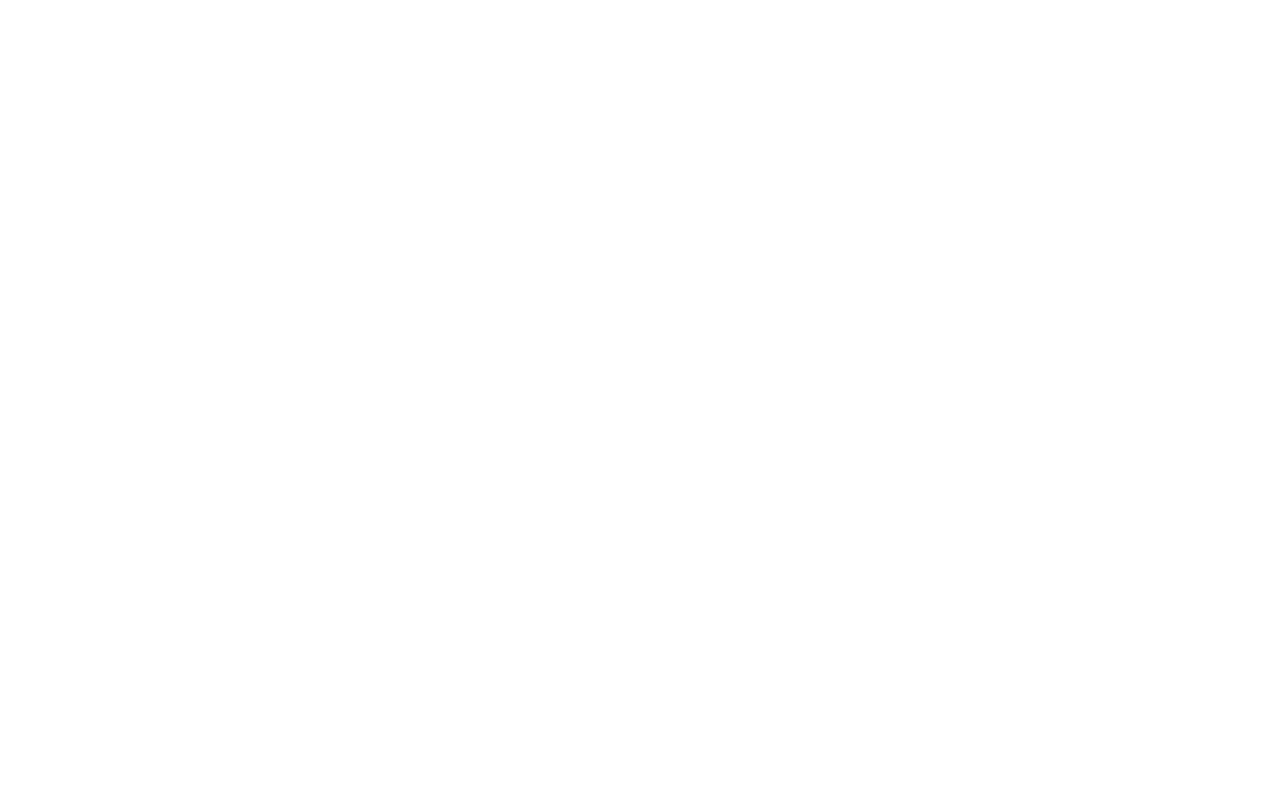
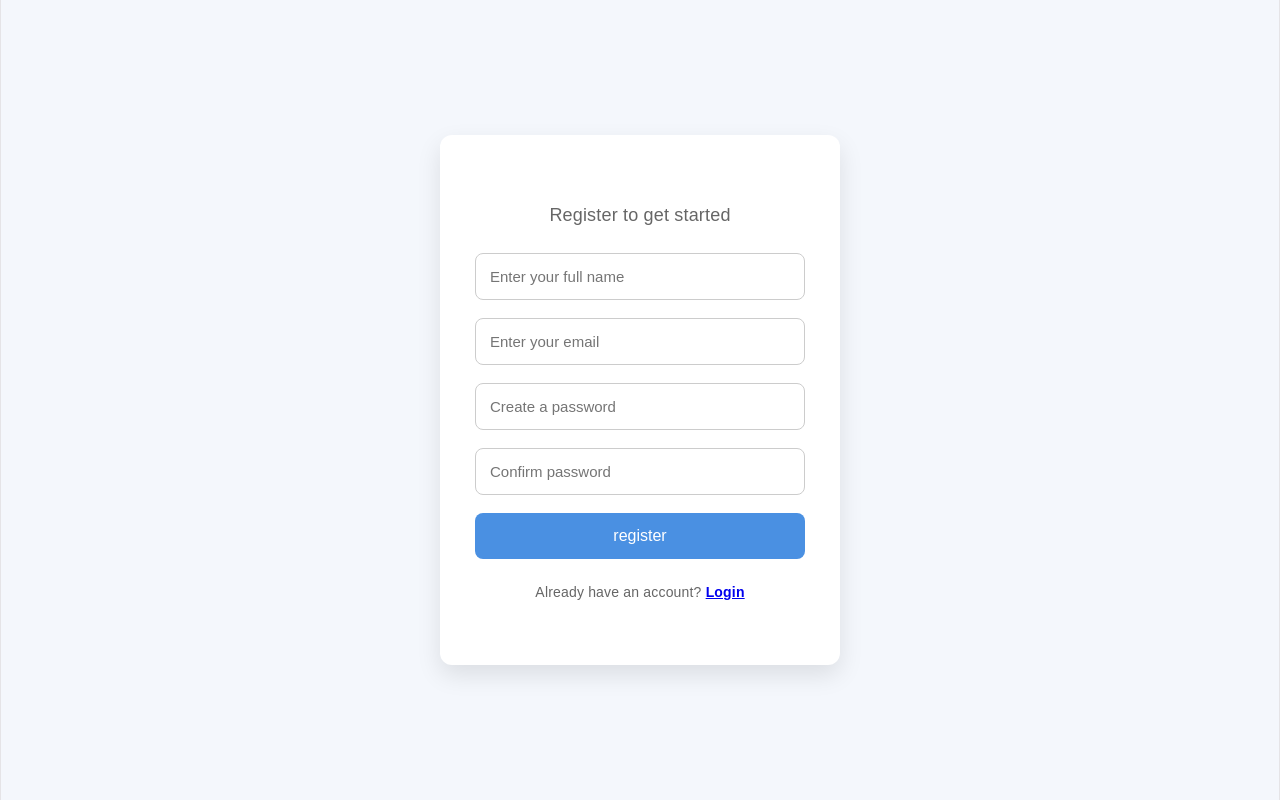
Before and after one commit to muhammadniishad786-rgb/weatherApp, a React (Vite) app: page /register in a window 1280 px wide. Before the commit this address had no page. Built offline with nearby package versions, Linux system fonts and the light colour scheme.

Commit message:
setup MainLayout and AuthLaout

```diff
--- a/src/components/button/Button.css
+++ b/src/components/button/Button.css
@@ -66,3 +66,12 @@
 
   transition: 0.3s;
 }
+
+.register-btn{
+  background-color: #4a90e2;
+  color: white;
+  font-size: 16px;
+  cursor: pointer;
+  transition: 0.3s;
+  width: 100%;
+}
--- /dev/null
+++ b/src/layout/AuthLayout.jsx
@@ -0,0 +1,10 @@
+import React from 'react'
+import { Outlet } from 'react-router-dom'
+
+function AuthLayout() {
+  return (
+    <Outlet />
+  )
+}
+
+export default AuthLayout
--- /dev/null
+++ b/src/pages/login/Login.css
@@ -0,0 +1,84 @@
+* {
+  margin: 0;
+  padding: 0;
+  box-sizing: border-box;
+  font-family: Arial, Helvetica, sans-serif;
+}
+
+.login-container {
+  width: 100%;
+  min-height: 100vh;
+  background-color: #f4f7fc;
+
+  display: flex;
+  justify-content: center;
+  align-items: center;
+}
+
+.login-card {
+  width: 380px;
+  background-color: white;
+  padding: 35px;
+  border-radius: 12px;
+  box-shadow: 0 10px 25px rgba(0, 0, 0, 0.1);
+}
+
+.login-card h1 {
+  text-align: center;
+  color: #333;
+  margin-bottom: 10px;
+}
+
+.login-card p {
+  text-align: center;
+  color: #666;
+  margin-bottom: 25px;
+}
+
+.login-form {
+  display: flex;
+  flex-direction: column;
+  gap: 18px;
+}
+
+.login-form input {
+  padding: 14px;
+  border: 1px solid #ccc;
+  border-radius: 8px;
+  font-size: 15px;
+  outline: none;
+}
+
+.login-form input:focus {
+  border-color: #4a90e2;
+}
+
+.login-btn {
+  padding: 14px;
+  border: none;
+  border-radius: 8px;
+  background-color: #4a90e2;
+  color: white;
+  font-size: 16px;
+  cursor: pointer;
+  transition: 0.3s;
+}
+
+.login-btn:hover {
+  background-color: #357abd;
+}
+
+.register-text {
+  margin-top: 20px;
+  font-size: 14px;
+}
+
+.register-text span {
+  color: #4a90e2;
+  font-weight: bold;
+  cursor: pointer;
+}
+
+.register-text span:hover {
+  text-decoration: underline;
+}
--- /dev/null
+++ b/src/pages/login/Login.jsx
@@ -0,0 +1,35 @@
+import React from "react";
+import "./Login.css";
+import { Link } from "react-router-dom";
+import Button from "../../components/button/Button";
+
+function Login() {
+  return (
+    <div className="login-container">
+      <div className="login-card">
+        <h1>Welcome </h1>
+        <p>Sign in to your account</p>
+
+        <form className="login-form">
+          <input
+            type="email"
+            placeholder="Enter your email"
+          />
+
+          <input
+            type="password"
+            placeholder="Enter your password"
+          />
+
+         <Link to="/" ><Button text="login" className="register-btn" /></Link>
+        </form>
+
+        <p className="register-text">
+          Don't have an account? <span><Link to='/register'>Register</Link></span>
+        </p>
+      </div>
+    </div>
+  );
+}
+
+export default Login;
--- /dev/null
+++ b/src/pages/register/Register.css
@@ -0,0 +1,85 @@
+* {
+  margin: 0;
+  padding: 0;
+  box-sizing: border-box;
+  font-family: Arial, Helvetica, sans-serif;
+}
+
+.register-container {
+  width: 100%;
+  min-height: 100vh;
+  background-color: #f4f7fc;
+
+  display: flex;
+  justify-content: center;
+  align-items: center;
+}
+
+.register-card {
+  width: 400px;
+  background: #fff;
+  padding: 35px;
+  border-radius: 12px;
+  box-shadow: 0 10px 25px rgba(0, 0, 0, 0.1);
+}
+
+.register-card h1 {
+  text-align: center;
+  color: #333;
+  margin-bottom: 10px;
+}
+
+.register-card p {
+  text-align: center;
+  color: #666;
+  margin-bottom: 25px;
+}
+
+.register-form {
+  display: flex;
+  flex-direction: column;
+  gap: 18px;
+}
+
+.register-form input {
+  padding: 14px;
+  border: 1px solid #ccc;
+  border-radius: 8px;
+  font-size: 15px;
+  outline: none;
+}
+
+.register-form input:focus {
+  border-color: #4a90e2;
+}
+
+.register-btn {
+  padding: 14px;
+  border: none;
+  border-radius: 8px;
+  background-color: #4a90e2;
+  color: white;
+  font-size: 16px;
+  cursor: pointer;
+  transition: 0.3s;
+}
+
+.register-btn:hover {
+  background-color: #357abd;
+}
+
+.login-text {
+  margin-top: 20px;
+  text-align: center;
+  font-size: 14px;
+}
+
+.login-text span {
+  color: #4a90e2;
+  font-weight: bold;
+  cursor: pointer;
+}
+
+.login-text span:hover {
+  text-decoration: underline;
+}
--- /dev/null
+++ b/src/pages/register/Register.jsx
@@ -0,0 +1,45 @@
+import React from "react";
+import "./Register.css";
+import { Link } from "react-router-dom";
+import Button from "../../components/button/Button";
+
+function Register() {
+  return (
+    <div className="register-container">
+      <div className="register-card">
+        <h1> </h1>
+        <p>Register to get started</p>
+
+        <form className="register-form">
+          <input
+            type="text"
+            placeholder="Enter your full name"
+          />
+
+          <input
+            type="email"
+            placeholder="Enter your email"
+          />
+
+          <input
+            type="password"
+            placeholder="Create a password"
+          />
+
+          <input
+            type="password"
+            placeholder="Confirm password"
+          />
+
+          <Button text="register" className="register-btn" />
+        </form>
+
+        <p className="login-text">
+          Already have an account? <span><Link to='/login'>Login</Link></span>
+        </p>
+      </div>
+    </div>
+  );
+}
+
+export default Register;
--- a/src/routes/AppRoutes.jsx
+++ b/src/routes/AppRoutes.jsx
@@ -4,14 +4,24 @@
 import About from '../pages/about/About'
 import Contact from '../pages/contact/Contact'
 import Layout from '../layout/Layout'
+import AuthLayout from '../layout/AuthLayout'
+import Login from '../pages/login/Login'
+import Register from '../pages/register/Register'
 
 function AppRoutes() {
   return (
     <Routes>
+        {/* layout with navbar */}
         <Route path='/' element={<Layout />} >
          <Route index element={<Weather />} />
          <Route path='about' element={<About />} />
          <Route path='contact' element={<Contact />} />
+        </Route>
+
+        {/* layout without nav */}
+        <Route element={<AuthLayout />}>
+         <Route path='login' element={<Login />} />
+         <Route path='register' element={<Register />} />
         </Route>
 
     </Routes>
@@ -19,3 +29,10 @@
 }
 
 export default AppRoutes
+
+
+// <AuthLayout /> itself doesn't represent a URL. It only groups routes that should share the same layout.
+
+// "AuthLayout is used only to share a common layout between authentication pages. It doesn't represent a URL itself,
+// so it doesn't need a path. The child routes (login and register) define their own URLs. If we wanted URLs like /auth/login,
+// then we could give the parent a path of /auth
```
Also changed, not shown: src/layout/Layout.jsx (+11 -0 lines).
